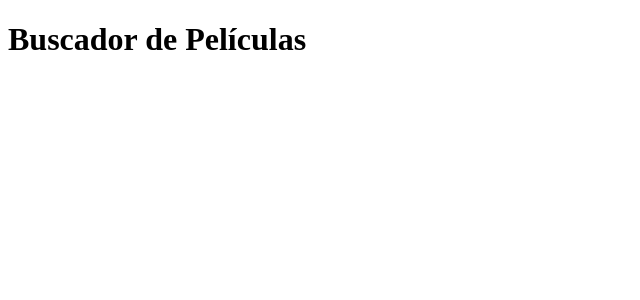
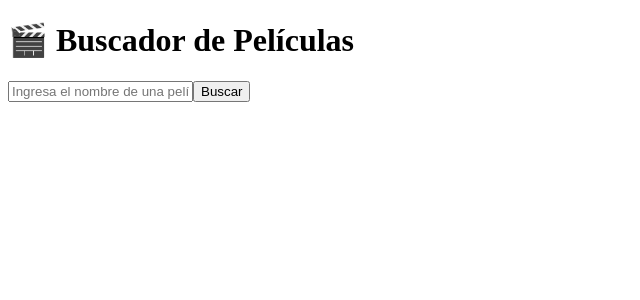
Before and after one commit to luisdh8/movie-searcher, a React (Vite) app: page / in a window 1280 px wide. Shown: the top 300 px of the page, without its empty margins (0-640 px from the left). Built offline with nearby package versions, Linux system fonts and the light colour scheme.

Commit message:
feat: assign State & forms

```diff
--- a/src/App.jsx
+++ b/src/App.jsx
@@ -1,9 +1,28 @@
-import { useState, useEffect } from 'react';
+// App.jsx
+import { useState } from 'react';
 
 function App() {
+  const [query, setQuery] = useState('');
+  const [movies, setMovies] = useState([]);
+  const [error, setError] = useState('');
+  const [loading, setLoading] = useState(false);
+
+  const handleInputChange = (e) => {
+    setQuery(e.target.value);
+  };
+
   return (
     <div className="app">
-      <h1>Buscador de Películas</h1>
+      <h1>🎬 Buscador de Películas</h1>
+      <div>
+        <input
+          type="text"
+          value={query}
+          onChange={handleInputChange}
+          placeholder="Ingresa el nombre de una película"
+        />
+        <button>Buscar</button>
+      </div>
     </div>
   );
 }
```
